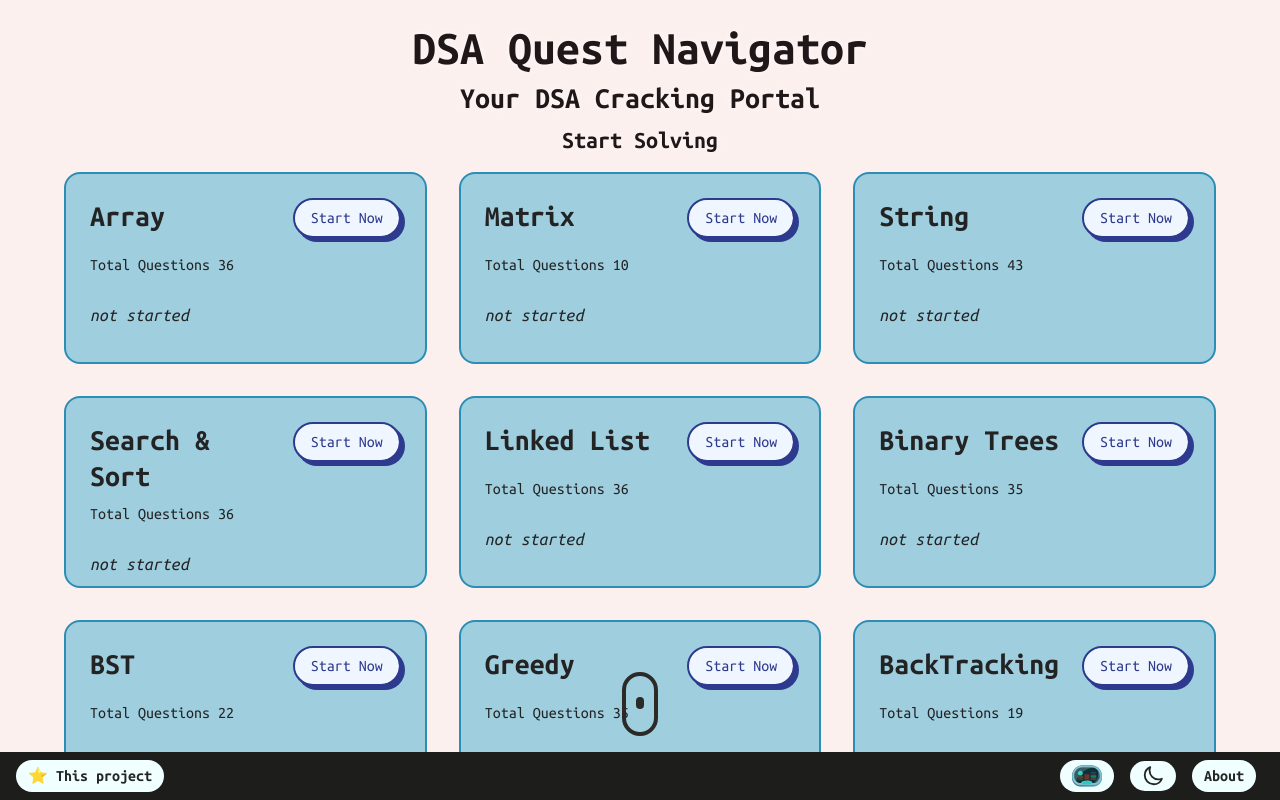
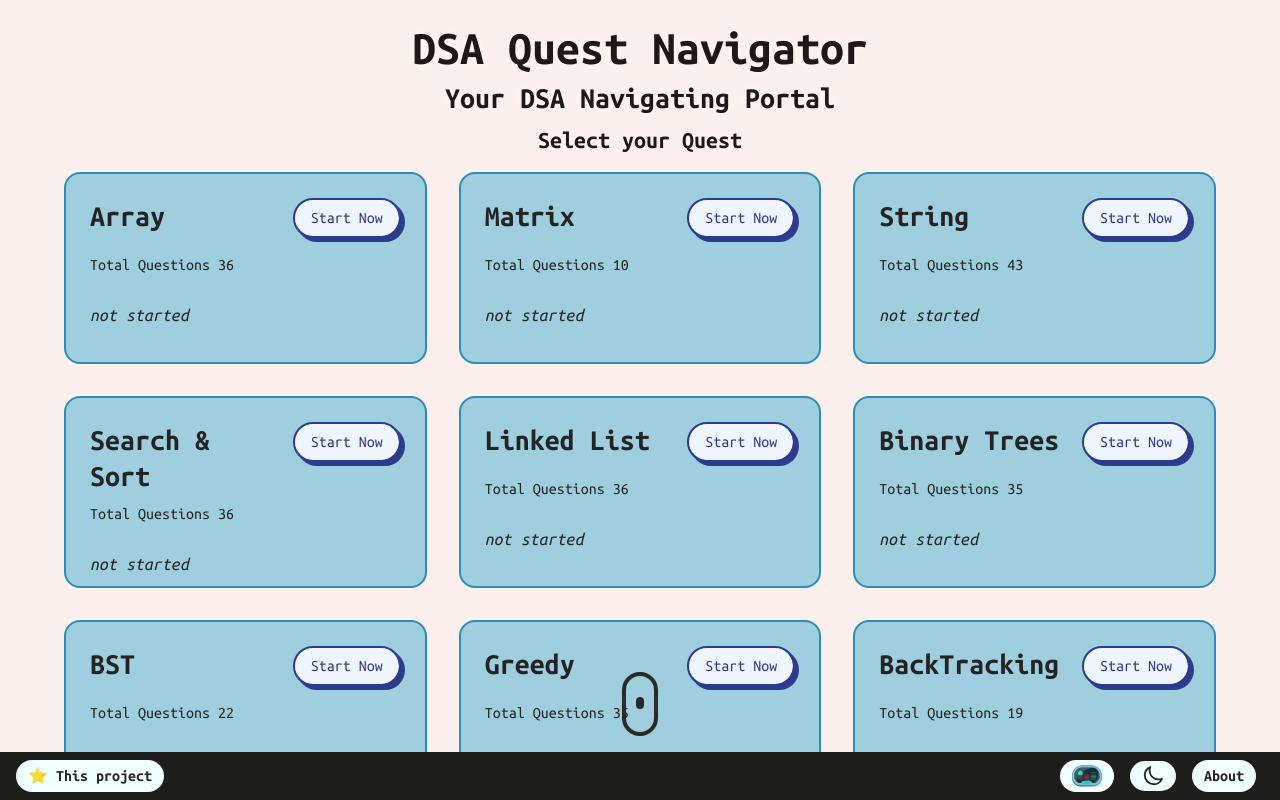
Before and after one commit to MohitGupta12/DSA-Navigator, a React (Vite) app: page / in a window 1280 px wide. Built offline with nearby package versions, Linux system fonts and the light colour scheme.

Commit message:
header changes

```diff
--- a/src/Pages/HomePage.jsx
+++ b/src/Pages/HomePage.jsx
@@ -27,19 +27,18 @@ const HomePage = () => {
     <>
     <AnimatedPage >
       <h2 className="mx-1 text-xl font-semibold text-center md:text-2xl xl:text-3xl  " style={{"textShadow": "0px 0px 8px rgba(255,255,255,0.65)"}}>
-        Your DSA Cracking Portal
+        Your DSA Navigating Portal
       </h2>
       {!isStart ? (
         <h2 className="mt-2 text-lg font-semibold text-center md:text-xl xl:text-2xl " style={{"textShadow": "0px 0px 8px rgba(255,255,255,0.65)"}}>
           {" "}
-          Start Solving{" "}
+          Select your Quest{" "}
         </h2>
       ) : (
         <SolvedQuesBar
           value={totalPercentage}
           questionSolved={totalDoneQuestion}
         />
-
       )}
       <ScrollAnimation />
       <div className="flex items-start justify-center w-screen ">
```
